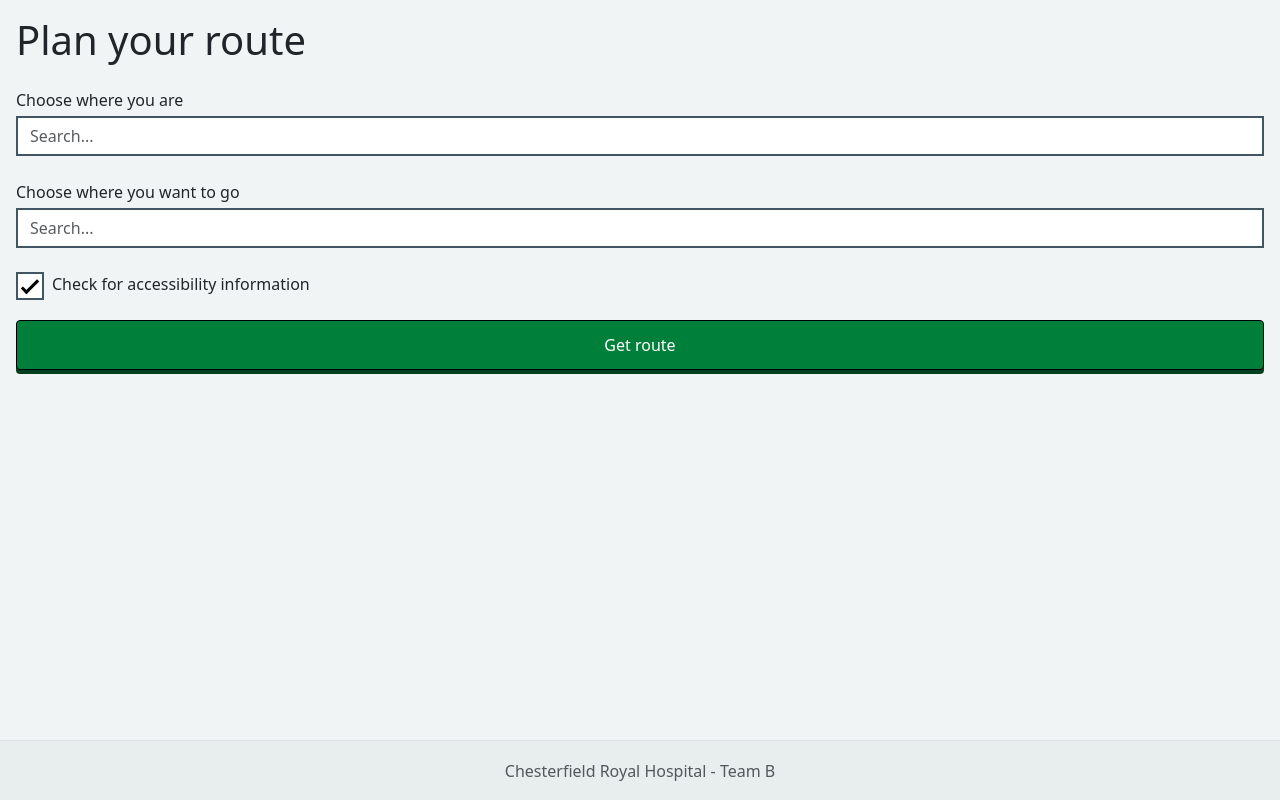
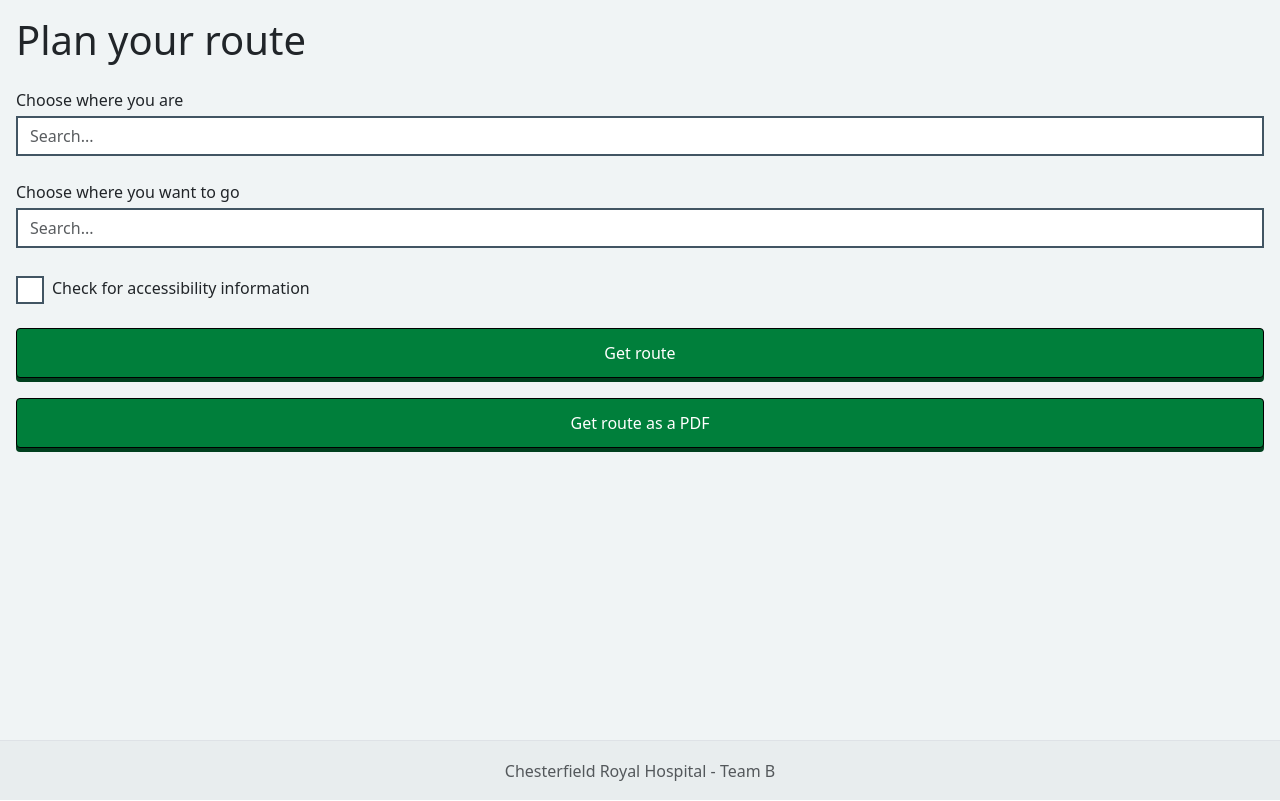
Before and after one commit to hbarker99/Chesterfield-Hospital-Team-B, a PHP site: page / in a window 1280 px wide. Run offline with PHP 8.4, Linux system fonts and the light colour scheme.

Commit message:
Front page tweaks

```diff
--- a/index.php
+++ b/index.php
@@ -41,12 +41,15 @@ require ("footer.php");
                         <input type="hidden" id="endPoint" name="endPoint">
 
                         <label class="mb-4 form-item checkbox-container"> Check for accessibility information
-                            <input type="checkbox" id="accessibilityCheck" name="accessibilityCheck" checked="checked" />
+                            <input type="checkbox" id="accessibilityCheck" name="accessibilityCheck" />
                             <span class="checkmark"></span>
                         </label>
 
-                        <div class="form-item form-submit">
+                        <div class="form-item form-button">
                             <button type="submit" class="btn btn-primary">Get route</button>
+                        </div>
+                        <div class="form-item form-button">
+                            <button type="submit" class="btn btn-primary">Get route as a PDF</button>
                         </div>
                     </div>
                 </form>
--- a/route-picker.css
+++ b/route-picker.css
@@ -19,11 +19,13 @@
     width: 100%;
 }
 
-.form-submit {
+.form-button {
     text-align: center;
+    margin-bottom: 1rem;
+    margin-top: 0.25rem;
 }
 
-.form-submit > .btn {
+.form-button > .btn {
     width: 100%;
 }
 
@@ -36,7 +38,7 @@
     display: block;
     position: relative;
     padding-left: 2.25rem;
-    margin-bottom: 12px;
+    margin-top: 0.25rem;
     cursor: pointer;
     -webkit-user-select: none;
     -moz-user-select: none;
```
